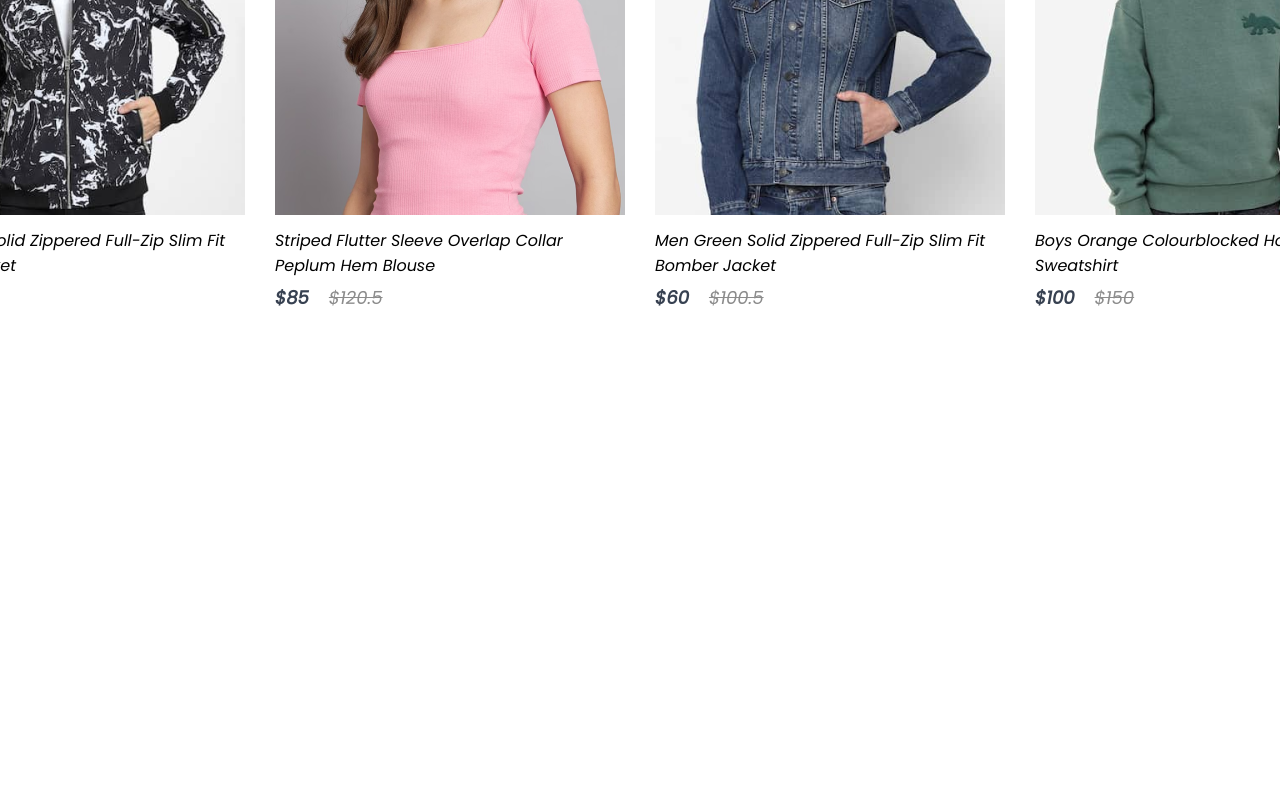
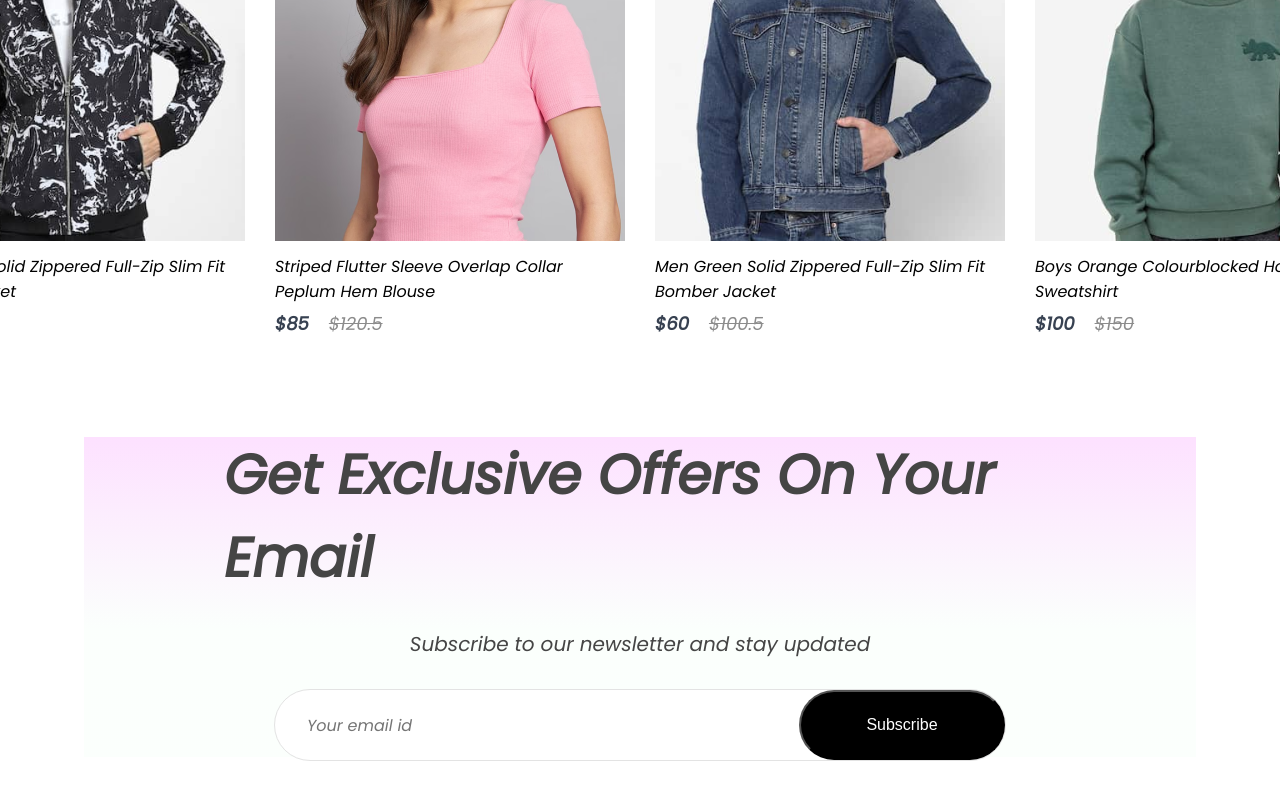
Before and after one commit to Rushikeshsasamkar/Shopper-front-end, a React (Create React App) app: page / in a window 1280 px wide. Shown: the part 3141-3941 px from the top of the page. Before the commit the page ends 3452 px from the top, so only its background shows below. Built offline with nearby package versions, Linux system fonts and the light colour scheme.

Commit message:
NewsLetter Completed

```diff
--- a/src/Components/NewCollections/NewCollections.css
+++ b/src/Components/NewCollections/NewCollections.css
@@ -2,8 +2,8 @@
     display: flex;
     flex-direction: column;
     align-items: center;
-    gap: 10px;
-    height: 90vh;
+    gap: 20px;
+    margin-bottom: 100px;
 }
 
 .new-collections h1 {
--- /dev/null
+++ b/src/Components/NewsLetter/NewsLetter.css
@@ -0,0 +1,58 @@
+.newsLetter {
+    width: 65%;
+    height: 40vh;
+    display: flex;
+    flex-direction: column;
+    align-items: center;
+    justify-content: center;
+    margin: auto;
+    padding: 0px 140px;
+    margin-bottom: 150px;
+    background: linear-gradient(180deg, #fde1ff 0%, #e1ffea22 60%);
+    gap: 30px;
+}
+
+.newsLetter h1 {
+    color: #454545;
+    font-size: 55px;
+    font-weight: 600;
+}
+
+.newsLetter p {
+    color: #454545;
+    font-size: 20px;
+
+}
+
+.newsLetter div {
+    display: flex;
+    align-items: center;
+    justify-content: space-between;
+    background: white;
+    width: 730px;
+    height: 70px;
+    border-radius: 80px;
+    border: 1px solid #e3e3e3;
+
+}
+
+.newsLetter input {
+    width: 500px;
+    margin-left: 30px;
+    border: none;
+    outline: none;
+    color: #616161;
+    font-family: Poppins;
+    font-size: 16px;
+
+}
+
+.newsLetter div button{
+    width: 210px;
+    height: 70px;
+    border-radius: 80px;
+    background: black;
+    color: white;
+    font-size: 16px;
+    cursor: pointer;
+}
--- /dev/null
+++ b/src/Components/NewsLetter/NewsLetter.jsx
@@ -0,0 +1,17 @@
+import React from 'react'
+import './NewsLetter.css'
+
+const NewsLetter = () => {
+  return (
+    <div className='newsLetter'>
+        <h1>Get Exclusive Offers On Your Email</h1>
+        <p>Subscribe to our newsletter and stay updated</p>
+        <div>
+          <input type="email" placeholder='Your email id'/>
+          <button>Subscribe</button>
+        </div>
+    </div>
+  )
+}
+
+export default NewsLetter
--- a/src/Pages/Shop.jsx
+++ b/src/Pages/Shop.jsx
@@ -3,6 +3,7 @@
 import Popular from '../Components/Popular/Popular';
 import Offers from '../Components/Offers/Offers';
 import NewCollections from '../Components/NewCollections/NewCollections';
+import NewsLetter from '../Components/NewsLetter/NewsLetter';
 
  const Shop = () => {
   return (
@@ -11,6 +12,7 @@
         <Popular/>
         <Offers/>
         <NewCollections/>
+        <NewsLetter/>
     </div>
   )
 }
```
